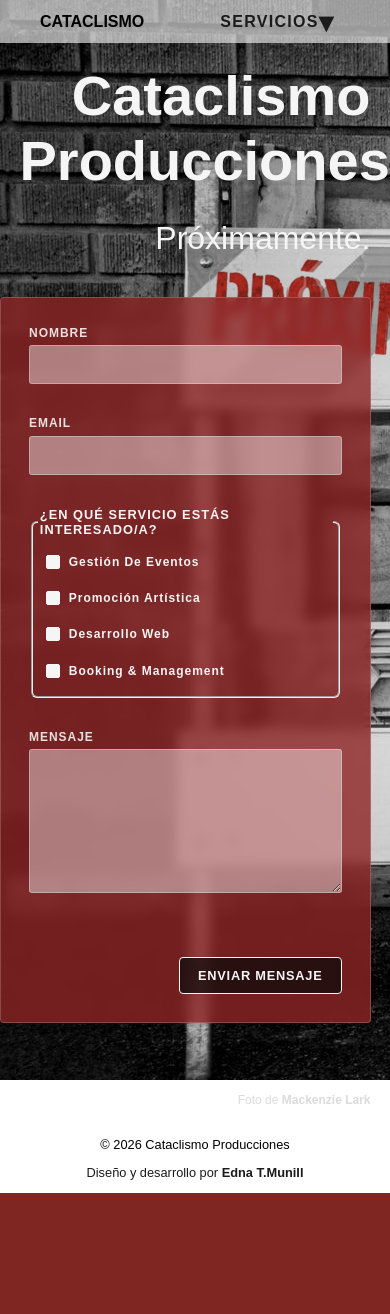
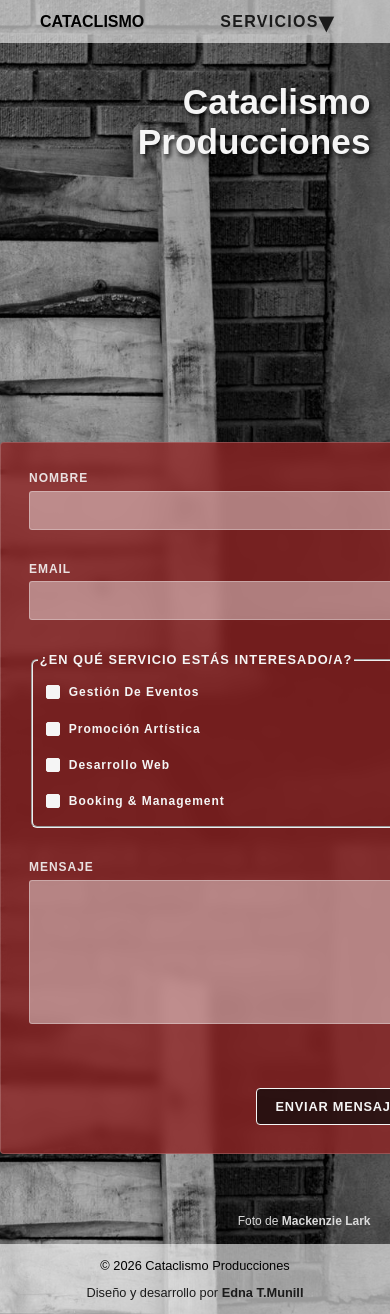
Before and after one commit to Ethra8/cataclismo-producciones, a Django app: page / in a window 390 px wide; the page is wider, and only the part inside the window is pictured. Before the commit the page ends 1193 px from the top of that part, so only its background shows below. Run offline with Django 5.2, Linux system fonts and the light colour scheme.

Commit message:
Responsive bg image: all devs

```diff
--- a/home/static/home/css/home.css
+++ b/home/static/home/css/home.css
@@ -6,7 +6,7 @@
 }
 
 body {
-    background: url("../images/under_construction.png") no-repeat center center fixed;
+    background: url("../images/under_construction.png") no-repeat top -50px left fixed;
 }
 
 
@@ -16,6 +16,7 @@ h1 {
     font-family: Arial, sans-serif;
     font-size: 3.5em;
     margin: 5% 5% 27px;
+    text-shadow: 2px 3px 4px rgba(0, 0, 0, 0.75);
 }
 
 header p {
@@ -29,7 +30,7 @@ header p {
 .contact-form {
     display: grid;
     grid-template-columns: repeat(2, 1fr);    /* width: min(100%, 360px); */
-    margin: 50px 5% 46px auto;
+    margin: 190px 5% 46px auto;
     padding: 28px;
     flex-direction: column;
     gap: 2rem;
@@ -218,19 +219,42 @@ header p {
 /*** RESPONSIVE ***************************************************************/
 
 @media (max-width: 1024px) {
+
+    body {
+        background-position: top -50px left -100px;
+    }
+
     .contact-form {
         display: flex;
+        margin: 260px 5% 60px auto;
         flex-direction: column;
+        width: 50%;
+    }
+}
+
+@media (max-width: 992px) {
+    body {
+        background-position: top left -100px;
+    }
+
+    .contact-form {
+        width: 70%;
     }
 }
 
 @media (max-width: 768px) {
-    body {
-        background-position: top left;
+
+    .photo-credit,
+    .photo-credit a {
+        color: rgb(219, 219, 219);
     }
 
-    .contact-form {
-        margin: 40px 5% 70px auto;
+}
+
+
+@media (max-width: 661px) {
+    body {
+        background-position: top left -100px;
     }
 
     .photo-credit,
@@ -241,7 +265,17 @@ header p {
 }
 
 
+
 @media (max-width: 566.98px) {
+    body {
+        background-position: top left -70px;
+        background-size: cover;
+    }
+
+    h1 {
+        font-size: 2.5em;
+        margin: 10% 5% 20px;
+    }
 
     .contact-form {
         width: auto;
@@ -250,15 +284,30 @@ header p {
 }
 
 
-@media (max-width: 360px) {
+@media (max-width: 456px) {
     body {
-        background-position: bottom right;
+        background-position: top left -90px;
+        background-size: cover;
     }
 
     h1 {
-        font-size: 2.5em;
-        margin: 5% 5% 20px;
+        font-size: 2.2em;
+        margin: 10% 5% 20px;
     }
+
+    .contact-form {
+        width: 100%;
+    }
+
+}
+
+
+@media (max-width: 360px) {
+    body {
+        background-position: top left -110px;
+        /* background-size: cover; */
+    }
+
 
     header p {
         font-size: 1.2em;
--- a/home/templates/home/index.html
+++ b/home/templates/home/index.html
@@ -15,7 +15,7 @@
 <section class="home-page">
     <header class="home-header">
         <h1>Cataclismo Producciones</h1>
-        <p>Próximamente.</p>
+        <!-- <p>Próximamente.</p> -->
     </header>
 
     <form class="contact-form" method="post">
```
